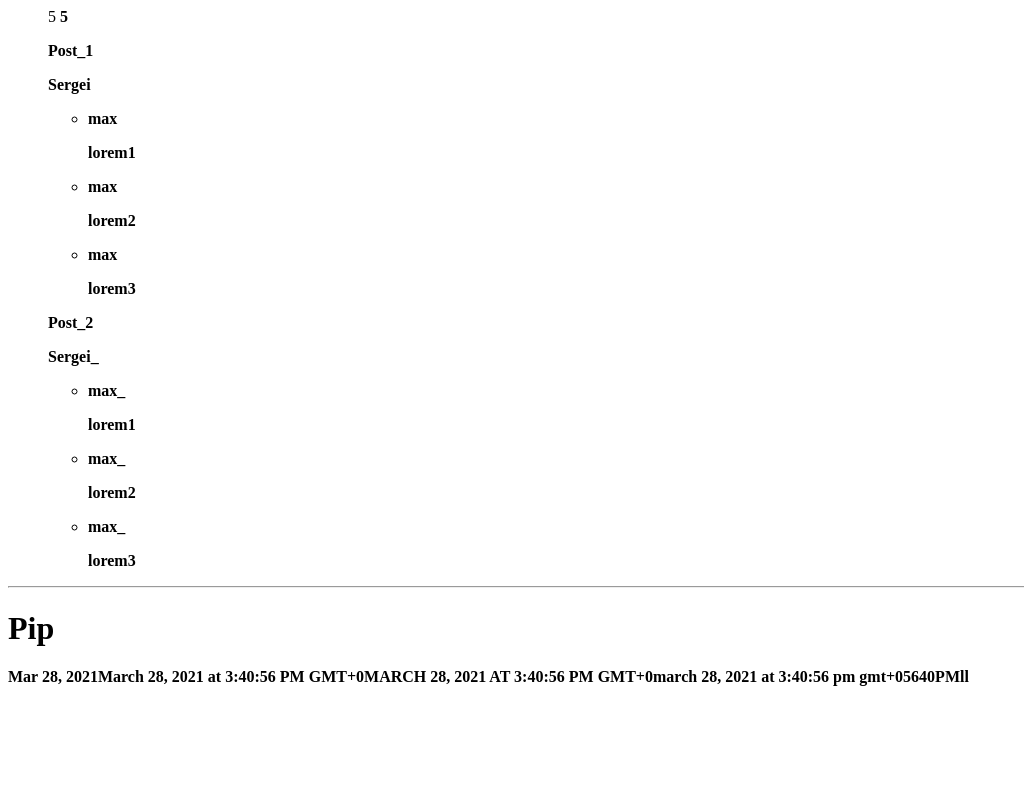
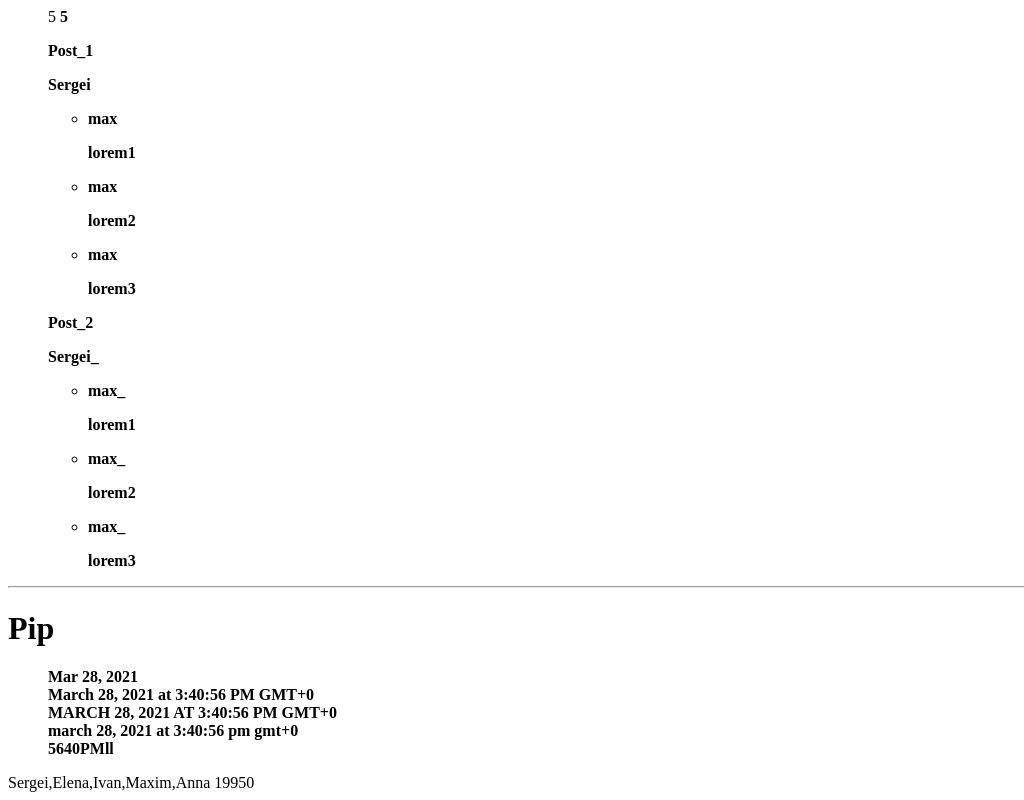
Before and after one commit to Damastier89/Angular, an Angular app: page / in a window 1280 px wide. Shown: the part 1591-2391 px from the top of the page, without its empty margins (0-1024 px from the left). Before the commit the page ends 2285 px from the top, so only its background shows below. Built offline with nearby package versions, Linux system fonts and the light colour scheme.

Commit message:
add users

```diff
--- a/src/app/Pip/Pip.component.html
+++ b/src/app/Pip/Pip.component.html
@@ -1,7 +1,8 @@
 <h1>Pip</h1>
-
-<strong>{{now | date}}</strong>
-<strong>{{now | date: 'long' }}</strong>
-<strong>{{now | date: 'long' | uppercase }}</strong>
-<strong>{{now | date: 'long' | lowercase  }}</strong>
-<strong>{{now | date: 'small' }}</strong>
+<ul style="list-style: none;">
+    <li><strong>{{now | date}}</strong></li>
+    <li><strong>{{now | date: 'long' }}</strong></li>
+    <li><strong>{{now | date: 'long' | uppercase }}</strong></li>
+    <li><strong>{{now | date: 'long' | lowercase  }}</strong></li>
+    <li><strong>{{now | date: 'small' }}</strong></li>
+</ul>
--- a/src/app/app.component.html
+++ b/src/app/app.component.html
@@ -30,3 +30,5 @@
 <hr> <!-- ////////////////////Pip//////////////////////// -->
 
     <app-Pip></app-Pip>
+
+    <app-users></app-users>
--- a/src/app/app.module.ts
+++ b/src/app/app.module.ts
@@ -9,6 +9,8 @@ import { NgSwitchComponent } from './ngSwitch/ngSwitch.component';
 import { NgForComponent } from './ngFor/ngFor.component';
 import { NgClassAndStyleComponent } from './ngClassAndStyle/ngClassAndStyle.component';
 import { PipComponent } from './Pip/Pip.component';
+import { UsersComponent } from './users/users.component';
+
 
 
 @NgModule({
@@ -20,7 +22,8 @@ import { PipComponent } from './Pip/Pip.component';
       NgSwitchComponent,
       NgForComponent,
       NgClassAndStyleComponent,
-      PipComponent
+      PipComponent,
+      UsersComponent,
    ],
   imports: [
     BrowserModule
--- /dev/null
+++ b/src/app/interfaces.ts
@@ -0,0 +1,6 @@
+export interface User {
+    id: number
+    name: string
+    age: number
+    deposit: number
+}
--- /dev/null
+++ b/src/app/users/users.component.html
@@ -0,0 +1,2 @@
+{{getUserName()}}
+{{getUserDeposit()}}
--- /dev/null
+++ b/src/app/users/users.component.ts
@@ -0,0 +1,37 @@
+import { User } from './../interfaces';
+import { Component, OnInit } from '@angular/core';
+
+
+@Component({
+  selector: 'app-users',
+  templateUrl: './users.component.html',
+  styleUrls: ['./users.component.scss']
+})
+
+
+export class UsersComponent implements OnInit {
+
+  userArr = [
+    { id: 1, name: 'Sergei', age: 31, deposit: 7000},
+    { id: 2, name: 'Elena', age: 28, deposit: 3700},
+    { id: 3, name: 'Ivan', age: 45, deposit: 3000},
+    { id: 4, name: 'Maxim', age: 37, deposit: 2000},
+    { id: 5, name: 'Anna', age: 24, deposit: 4250}
+  ]
+
+  costumer: User[] = this.userArr
+
+  constructor() { }
+
+  public getUserName(): any {
+    return this.costumer.map(user => user.name);
+  }
+
+  public getUserDeposit() {
+    return this.costumer.reduce((acc ,user) => acc + user.deposit, 0 );
+  }
+
+  ngOnInit() {
+  }
+
+}
```
Also changed, not shown: src/app/users/users.component.scss (added), 1 other file (tests, documents, lock files or other folders).
